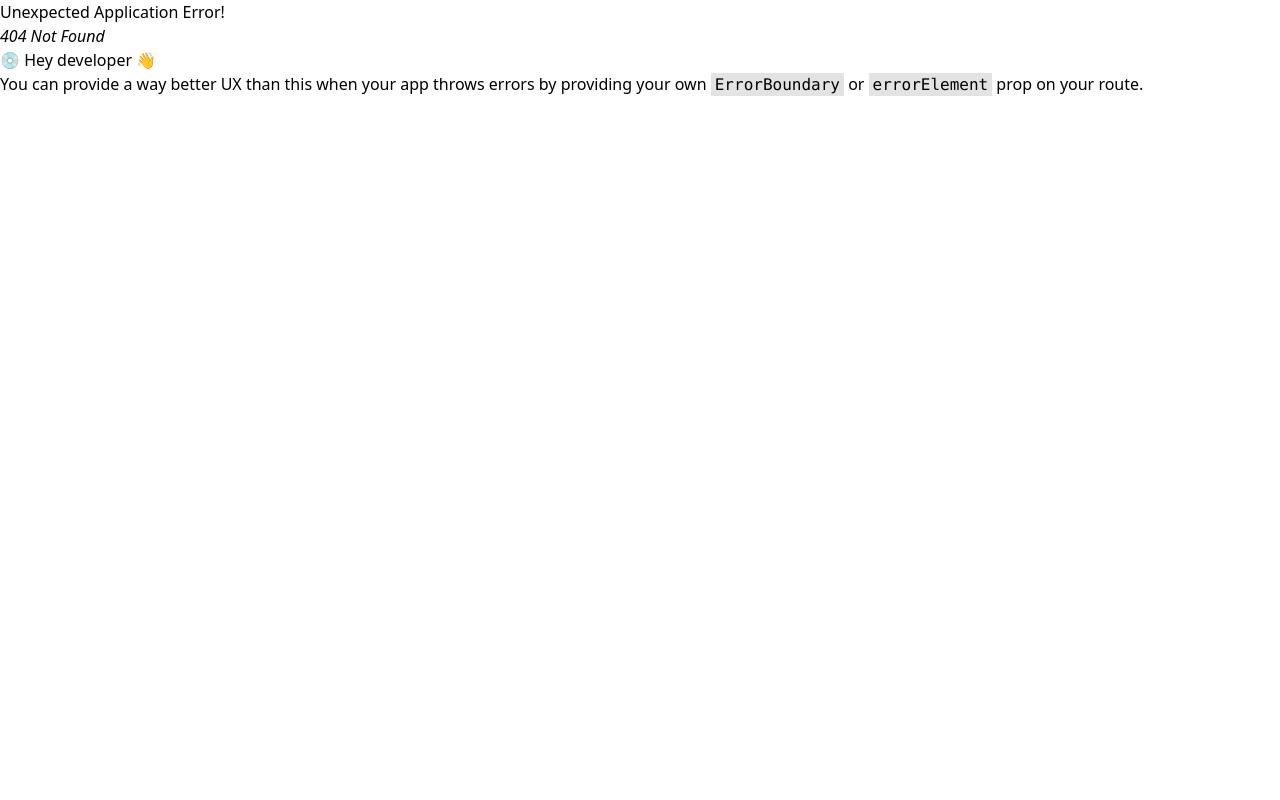
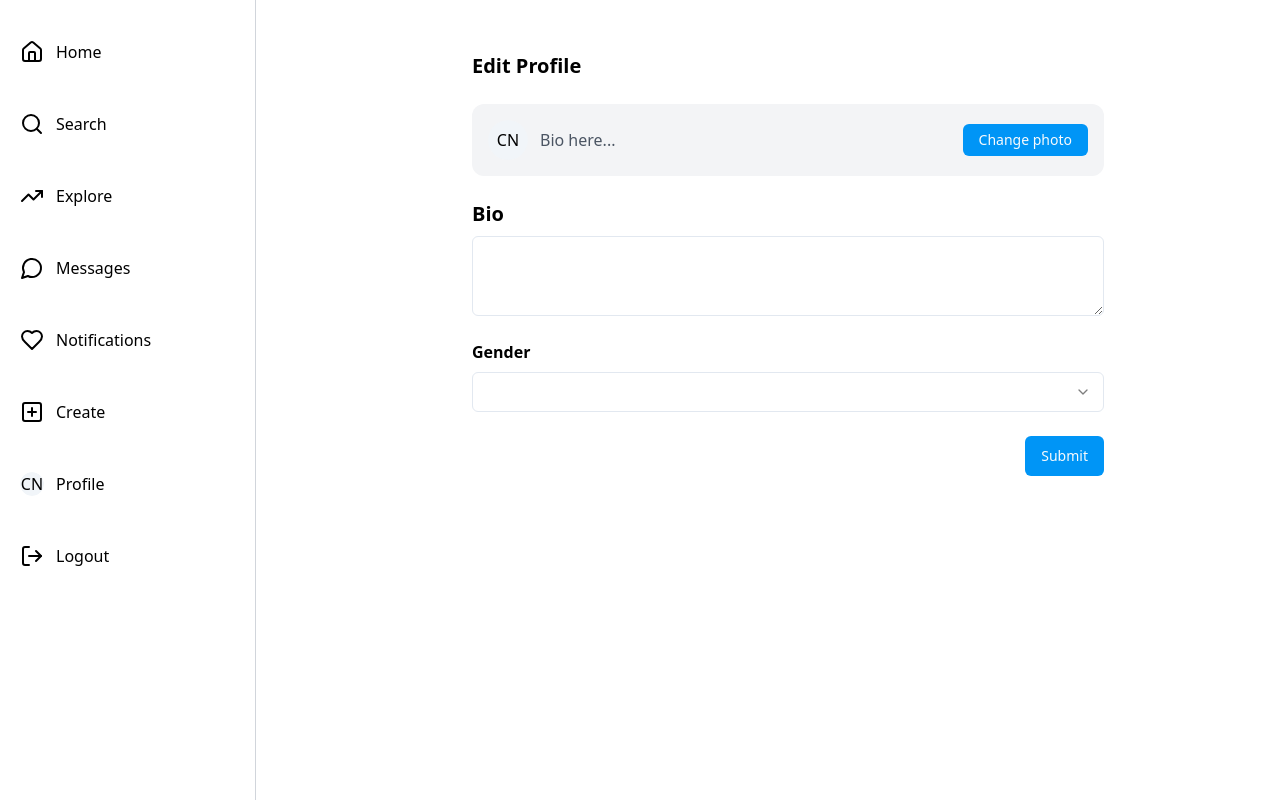
Before and after one commit to shvnsaha/social-media-app, a React (Vite) app in the folder client/: page /account/edit in a window 1280 px wide. Before the commit this address had no page. Built offline with nearby package versions, Linux system fonts and the light colour scheme.

Commit message:
profile edit done

```diff
--- a/client/package.json
+++ b/client/package.json
@@ -13,6 +13,7 @@
     "@radix-ui/react-avatar": "^1.1.0",
     "@radix-ui/react-dialog": "^1.1.1",
     "@radix-ui/react-label": "^2.1.0",
+    "@radix-ui/react-select": "^2.1.1",
     "@radix-ui/react-slot": "^1.1.0",
     "@reduxjs/toolkit": "^2.2.7",
     "axios": "^1.7.4",
--- /dev/null
+++ b/client/src/components/EditProfile.jsx
@@ -0,0 +1,122 @@
+import { Loader2 } from "lucide-react";
+import { Avatar, AvatarFallback, AvatarImage } from "./ui/avatar";
+import { Button } from "./ui/button";
+import { Textarea } from "./ui/textarea";
+import { useRef, useState } from "react";
+import { useDispatch, useSelector } from "react-redux";
+import { useNavigate } from "react-router-dom";
+import { Select, SelectContent, SelectGroup, SelectItem, SelectTrigger, SelectValue } from "./ui/select";
+import axiosSecure from "@/api";
+import { setAuthUser } from "@/redux/slice/authSlice";
+import { toast } from "sonner";
+
+
+const EditProfile = () => {
+    const imageRef = useRef();
+    const { user } = useSelector(store => store.auth);
+    const [loading, setLoading] = useState(false);
+    const [input, setInput] = useState({
+        profilePhoto: user?.profilePicture,
+        bio: user?.bio,
+        gender: user?.gender
+    });
+
+    const navigate = useNavigate();
+    const dispatch = useDispatch();
+
+    const fileChangeHandler = (e) => {
+        const file = e.target.files?.[0];
+        if (file) setInput({ ...input, profilePhoto: file });
+    }
+
+    const selectChangeHandler = (value) => {
+        setInput({ ...input, gender: value });
+    }
+
+    const editProfileHandler = async () => {
+        console.log(input);
+        const formData = new FormData();
+        formData.append("bio", input.bio);
+        formData.append("gender", input.gender);
+        if (input.profilePhoto) {
+            formData.append("profilePicture", input.profilePhoto);
+        }
+
+        try {
+            setLoading(true);
+            const res = await axiosSecure.post('/user/profile/edit', formData);
+            if(res.data.success){
+                const updatedUserData = {
+                    ...user,
+                    bio:res.data.user?.bio,
+                    profilePicture:res.data.user?.profilePicture,
+                    gender:res.data.user.gender
+                };
+                dispatch(setAuthUser(updatedUserData));
+                navigate(`/profile/${user?._id}`);
+                toast.success(res.data.message);
+            }
+
+        } catch (error) {
+            console.log(error);
+            toast.error(error.response.data.messasge);
+        } finally{
+            setLoading(false);
+        }
+
+}
+
+return (
+    <div className='flex max-w-2xl mx-auto pl-10'>
+        <section className='flex flex-col gap-6 w-full my-8'>
+            <h1 className='font-bold text-xl'>Edit Profile</h1>
+            <div className='flex items-center justify-between bg-gray-100 rounded-xl p-4'>
+                <div className='flex items-center gap-3'>
+                    <Avatar>
+                        <AvatarImage src={user?.profilePicture} alt="post_image" />
+                        <AvatarFallback>CN</AvatarFallback>
+                    </Avatar>
+                    <div>
+                        <h1 className='font-bold text-sm'>{user?.username}</h1>
+                        <span className='text-gray-600'>{user?.bio || 'Bio here...'}</span>
+                    </div>
+                </div>
+                <input ref={imageRef} onChange={fileChangeHandler} type='file' className='hidden' />
+                <Button onClick={() => imageRef?.current.click()} className='bg-[#0095F6] h-8 hover:bg-[#318bc7]'>Change photo</Button>
+            </div>
+            <div>
+                <h1 className='font-bold text-xl mb-2'>Bio</h1>
+                <Textarea value={input.bio} onChange={(e) => setInput({ ...input, bio: e.target.value })} name='bio' className="focus-visible:ring-transparent" />
+            </div>
+            <div>
+                <h1 className='font-bold mb-2'>Gender</h1>
+                <Select defaultValue={input.gender} onValueChange={selectChangeHandler}>
+                    <SelectTrigger className="w-full">
+                        <SelectValue />
+                    </SelectTrigger>
+                    <SelectContent>
+                        <SelectGroup>
+                            <SelectItem value="male">Male</SelectItem>
+                            <SelectItem value="female">Female</SelectItem>
+                        </SelectGroup>
+                    </SelectContent>
+                </Select>
+            </div>
+            <div className='flex justify-end'>
+                {
+                    loading ? (
+                        <Button className='w-fit bg-[#0095F6] hover:bg-[#2a8ccd]'>
+                            <Loader2 className='mr-2 h-4 w-4 animate-spin' />
+                            Please wait
+                        </Button>
+                    ) : (
+                        <Button onClick={editProfileHandler} className='w-fit bg-[#0095F6] hover:bg-[#2a8ccd]'>Submit</Button>
+                    )
+                }
+            </div>
+        </section>
+    </div>
+);
+};
+
+export default EditProfile;
--- /dev/null
+++ b/client/src/components/ui/select.jsx
@@ -0,0 +1,120 @@
+import * as React from "react"
+import * as SelectPrimitive from "@radix-ui/react-select"
+import { Check, ChevronDown, ChevronUp } from "lucide-react"
+
+import { cn } from "@/lib/utils"
+
+const Select = SelectPrimitive.Root
+
+const SelectGroup = SelectPrimitive.Group
+
+const SelectValue = SelectPrimitive.Value
+
+const SelectTrigger = React.forwardRef(({ className, children, ...props }, ref) => (
+  <SelectPrimitive.Trigger
+    ref={ref}
+    className={cn(
+      "flex h-10 w-full items-center justify-between rounded-md border border-slate-200 bg-white px-3 py-2 text-sm ring-offset-white placeholder:text-slate-500 focus:outline-none focus:ring-2 focus:ring-slate-950 focus:ring-offset-2 disabled:cursor-not-allowed disabled:opacity-50 [&>span]:line-clamp-1 dark:border-slate-800 dark:bg-slate-950 dark:ring-offset-slate-950 dark:placeholder:text-slate-400 dark:focus:ring-slate-300",
+      className
+    )}
+    {...props}>
+    {children}
+    <SelectPrimitive.Icon asChild>
+      <ChevronDown className="h-4 w-4 opacity-50" />
+    </SelectPrimitive.Icon>
+  </SelectPrimitive.Trigger>
+))
+SelectTrigger.displayName = SelectPrimitive.Trigger.displayName
+
+const SelectScrollUpButton = React.forwardRef(({ className, ...props }, ref) => (
+  <SelectPrimitive.ScrollUpButton
+    ref={ref}
+    className={cn("flex cursor-default items-center justify-center py-1", className)}
+    {...props}>
+    <ChevronUp className="h-4 w-4" />
+  </SelectPrimitive.ScrollUpButton>
+))
+SelectScrollUpButton.displayName = SelectPrimitive.ScrollUpButton.displayName
+
+const SelectScrollDownButton = React.forwardRef(({ className, ...props }, ref) => (
+  <SelectPrimitive.ScrollDownButton
+    ref={ref}
+    className={cn("flex cursor-default items-center justify-center py-1", className)}
+    {...props}>
+    <ChevronDown className="h-4 w-4" />
+  </SelectPrimitive.ScrollDownButton>
+))
+SelectScrollDownButton.displayName =
+  SelectPrimitive.ScrollDownButton.displayName
+
+const SelectContent = React.forwardRef(({ className, children, position = "popper", ...props }, ref) => (
+  <SelectPrimitive.Portal>
+    <SelectPrimitive.Content
+      ref={ref}
+      className={cn(
+        "relative z-50 max-h-96 min-w-[8rem] overflow-hidden rounded-md border border-slate-200 bg-white text-slate-950 shadow-md data-[state=open]:animate-in data-[state=closed]:animate-out data-[state=closed]:fade-out-0 data-[state=open]:fade-in-0 data-[state=closed]:zoom-out-95 data-[state=open]:zoom-in-95 data-[side=bottom]:slide-in-from-top-2 data-[side=left]:slide-in-from-right-2 data-[side=right]:slide-in-from-left-2 data-[side=top]:slide-in-from-bottom-2 dark:border-slate-800 dark:bg-slate-950 dark:text-slate-50",
+        position === "popper" &&
+          "data-[side=bottom]:translate-y-1 data-[side=left]:-translate-x-1 data-[side=right]:translate-x-1 data-[side=top]:-translate-y-1",
+        className
+      )}
+      position={position}
+      {...props}>
+      <SelectScrollUpButton />
+      <SelectPrimitive.Viewport
+        className={cn("p-1", position === "popper" &&
+          "h-[var(--radix-select-trigger-height)] w-full min-w-[var(--radix-select-trigger-width)]")}>
+        {children}
+      </SelectPrimitive.Viewport>
+      <SelectScrollDownButton />
+    </SelectPrimitive.Content>
+  </SelectPrimitive.Portal>
+))
+SelectContent.displayName = SelectPrimitive.Content.displayName
+
+const SelectLabel = React.forwardRef(({ className, ...props }, ref) => (
+  <SelectPrimitive.Label
+    ref={ref}
+    className={cn("py-1.5 pl-8 pr-2 text-sm font-semibold", className)}
+    {...props} />
+))
+SelectLabel.displayName = SelectPrimitive.Label.displayName
+
+const SelectItem = React.forwardRef(({ className, children, ...props }, ref) => (
+  <SelectPrimitive.Item
+    ref={ref}
+    className={cn(
+      "relative flex w-full cursor-default select-none items-center rounded-sm py-1.5 pl-8 pr-2 text-sm outline-none focus:bg-slate-100 focus:text-slate-900 data-[disabled]:pointer-events-none data-[disabled]:opacity-50 dark:focus:bg-slate-800 dark:focus:text-slate-50",
+      className
+    )}
+    {...props}>
+    <span className="absolute left-2 flex h-3.5 w-3.5 items-center justify-center">
+      <SelectPrimitive.ItemIndicator>
+        <Check className="h-4 w-4" />
+      </SelectPrimitive.ItemIndicator>
+    </span>
+
+    <SelectPrimitive.ItemText>{children}</SelectPrimitive.ItemText>
+  </SelectPrimitive.Item>
+))
+SelectItem.displayName = SelectPrimitive.Item.displayName
+
+const SelectSeparator = React.forwardRef(({ className, ...props }, ref) => (
+  <SelectPrimitive.Separator
+    ref={ref}
+    className={cn("-mx-1 my-1 h-px bg-slate-100 dark:bg-slate-800", className)}
+    {...props} />
+))
+SelectSeparator.displayName = SelectPrimitive.Separator.displayName
+
+export {
+  Select,
+  SelectGroup,
+  SelectValue,
+  SelectTrigger,
+  SelectContent,
+  SelectLabel,
+  SelectItem,
+  SelectSeparator,
+  SelectScrollUpButton,
+  SelectScrollDownButton,
+}
--- a/client/src/routes/Routes.jsx
+++ b/client/src/routes/Routes.jsx
@@ -1,3 +1,4 @@
+import EditProfile from "@/components/EditProfile";
 import Profile from "@/components/Profile";
 import MainLayout from "@/layout/MainLayout";
 import Home from "@/pages/Home";
@@ -20,6 +21,10 @@ const router = createBrowserRouter([
                 path: '/profile/:id',
                 element: <Profile />
               },
+              {
+                path: '/account/edit',
+                element: <EditProfile />
+              },
         ]
     },
     {
```
Also changed, not shown: 2 other files (tests, documents, lock files or other folders).
